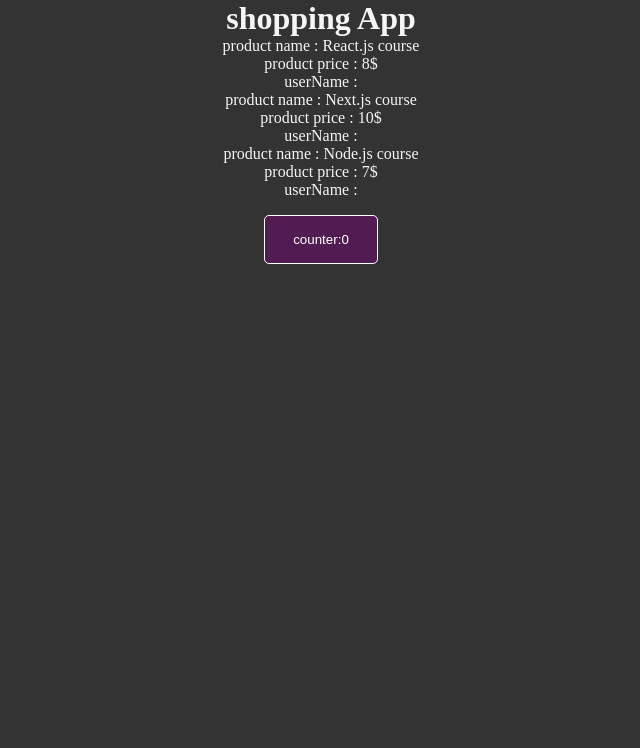
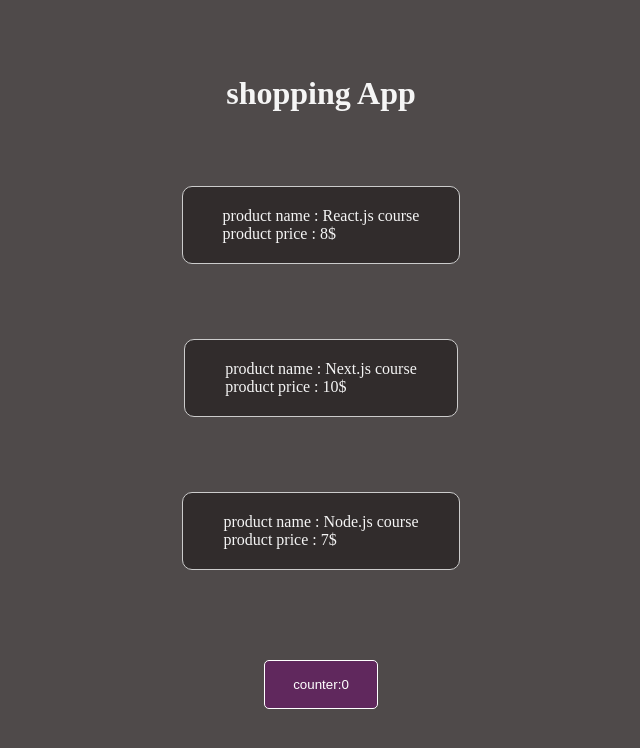
Before and after one commit to salarGholami/first-react-app, a React (Create React App) app: page / in a window 1280 px wide. Shown: the top 748 px of the page, without its empty margins (319-959 px from the left). Built offline with nearby package versions, Linux system fonts and the light colour scheme.

Commit message:
update project

```diff
--- a/src/App.css
+++ b/src/App.css
@@ -1,4 +1,12 @@
-
+.container {
+  display: flex;
+  justify-content: space-evenly;
+  align-items: center;
+  height: 100vh;
+  width: 100%;
+  flex-direction: column;
+  background-color: rgba(146, 131, 131, 0.295);
+}
 
 button {
   background-color: rgba(115, 1, 115, 0.46);
@@ -9,8 +17,6 @@ button {
   border-radius: 5px;
 }
 
-button:hover{
-
-    background-color: rgb(115, 1, 115);
-
+button:hover {
+  background-color: rgb(115, 1, 115);
 }
--- a/src/comppnent/product/Product.js
+++ b/src/comppnent/product/Product.js
@@ -1,10 +1,11 @@
+import styles from "./Product.module.css"
+
 const Product = (props) => {
   return (
-    <>
+    <div className={styles.product} onClick={props.click}>
       <p>product name : {props.name} course</p>
       <p>product price : {props.price}</p>
-      <p>userName : {props.userData}</p>
-    </>
+    </div>
   );
 };
 
--- /dev/null
+++ b/src/comppnent/product/Product.module.css
@@ -0,0 +1,6 @@
+.product {
+  border: 1px solid #ccc;
+  border-radius: 10px;
+  padding: 20px 40px;
+  background-color: rgb(49, 44, 44);
+}
--- a/src/index.css
+++ b/src/index.css
@@ -7,5 +7,4 @@
 body {
   background-color: #333;
   color: whitesmoke;
-  text-align: center;
 }
```
